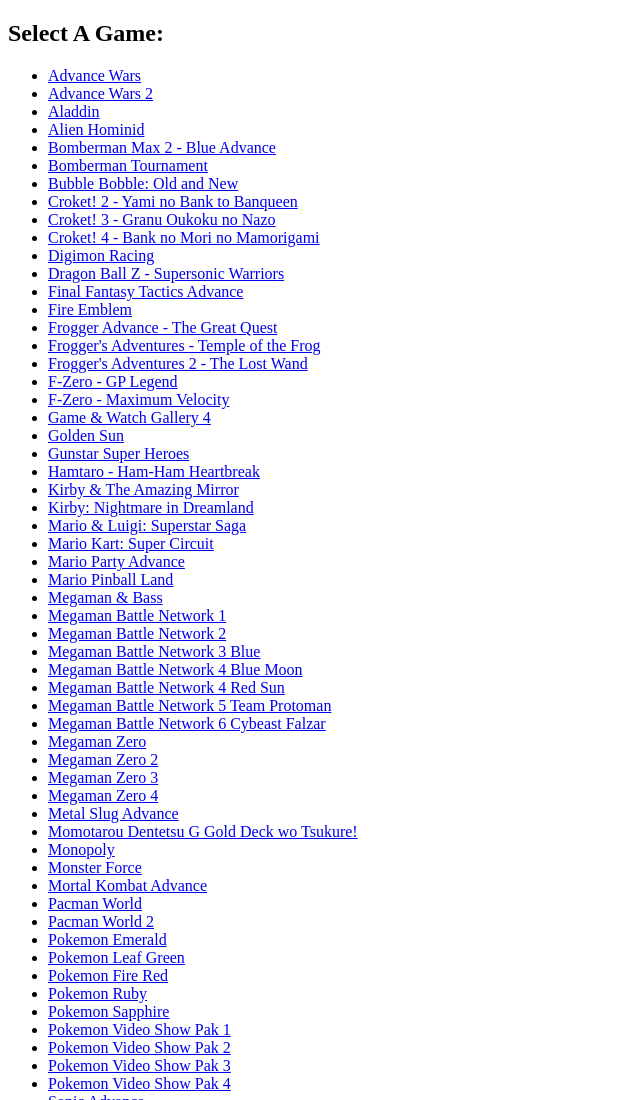
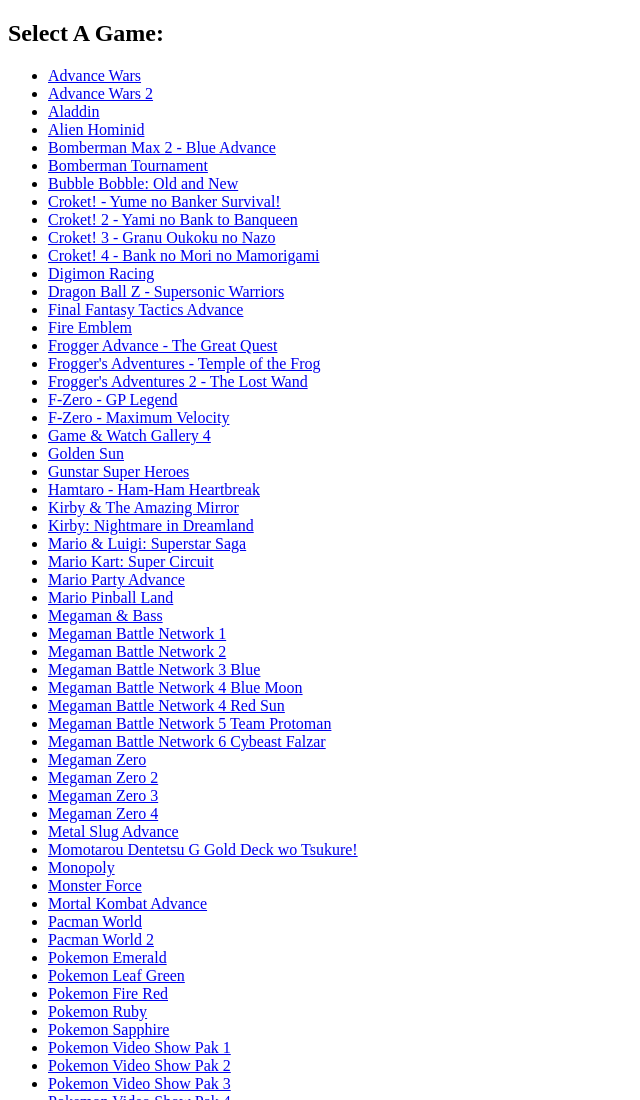
Before and after one commit to TheCulliganMan/gba, a plain HTML site: page index.html in a window 1280 px wide. Shown: the top 1100 px of the page, without its empty margins (0-640 px from the left). Drawn offline with Linux system fonts and the light colour scheme.

Commit message:
forgot to add this

```diff
--- a/index.html
+++ b/index.html
@@ -14,6 +14,7 @@
             <li><a href="./launcher.html#bomberman_max2blue">Bomberman Max 2 - Blue Advance</a></li>
             <li><a href="./launcher.html#bomberman_tournament">Bomberman Tournament</a></li>
             <li><a href="./launcher.html#bubblebobble">Bubble Bobble: Old and New</a></li>
+            <li><a href="./launcher.html#croket1">Croket! - Yume no Banker Survival!</a></li>
             <li><a href="./launcher.html#croket2">Croket! 2 - Yami no Bank to Banqueen</a></li>
             <li><a href="./launcher.html#croket3">Croket! 3 - Granu Oukoku no Nazo</a></li>
             <li><a href="./launcher.html#croket4">Croket! 4 - Bank no Mori no Mamorigami</a></li>
```
